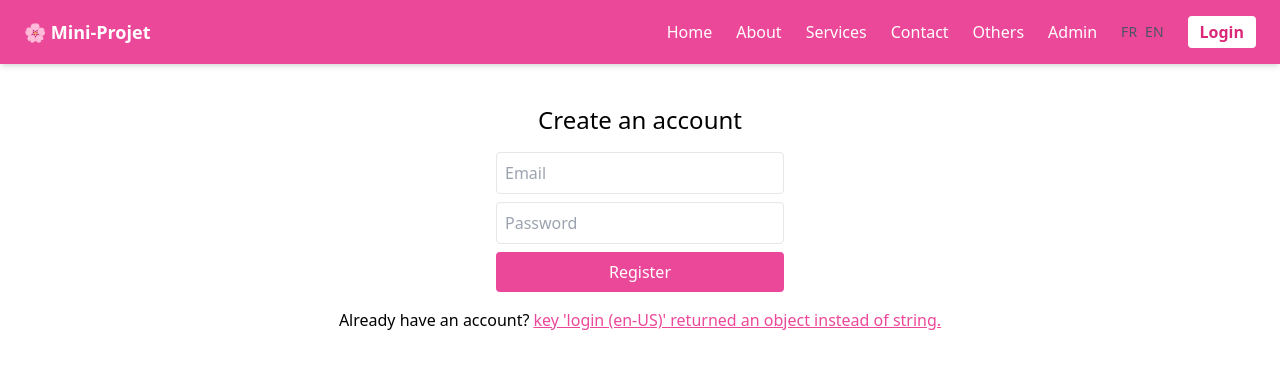
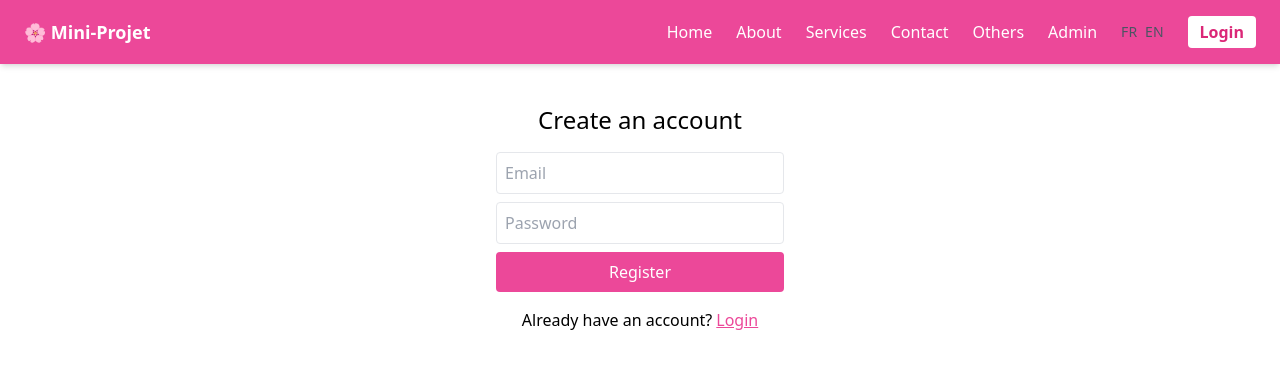
Before and after one commit to RihemNabi/first-next, a Next.js app: page /register in a window 1280 px wide. Shown: the top 368 px of the page. Built offline with nearby package versions, Linux system fonts and the light colour scheme; no server answers.

Commit message:
correction et finalisation

```diff
--- a/app/administration/AdminClient.tsx
+++ b/app/administration/AdminClient.tsx
@@ -79,7 +79,7 @@ export default function AdminClient() {
               id={msg._id}
               key={msg._id}
               {...msg}
-              onDelete={handleDelete}
+              onDeleteAction={handleDelete}
             />
           ))
         )}
--- a/app/register/page.tsx
+++ b/app/register/page.tsx
@@ -57,8 +57,8 @@ export default function RegisterPage() {
 
         <p className="mt-4">
           {t("already_account")}
-          <Link href="/login-re" className="text-pink-500 underline ml-1">
-            {t("login")}
+          <Link href="/login" className="text-pink-500 underline ml-1">
+            {t("login-re")}
           </Link>
         </p>
       </div>
--- a/components/MessageCard.tsx
+++ b/components/MessageCard.tsx
@@ -10,7 +10,7 @@ interface Props {
   email: string;
   message: string;
   date: string;
-  onDelete: (id: string) => void;
+  onDeleteAction: (id: string) => void;
 }
 
 export default function MessageCard({
@@ -19,7 +19,7 @@ export default function MessageCard({
   email,
   message,
   date,
-  onDelete,
+  onDeleteAction,
 }: Props) {
   const { t } = useTranslation();
 
@@ -34,7 +34,7 @@ export default function MessageCard({
             <button
               onClick={() => {
                 toast.dismiss(toastInstance.id);
-                onDelete(id);
+                onDeleteAction(id);
                 toast.success(t("messages.deleted", { name }));
               }}
               className="bg-red-500 text-white px-3 py-1 rounded"
```
